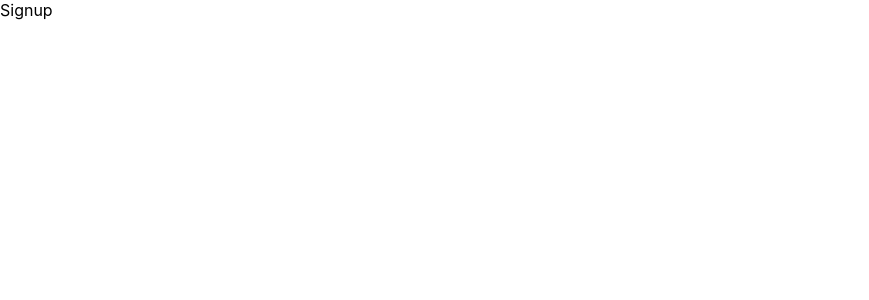
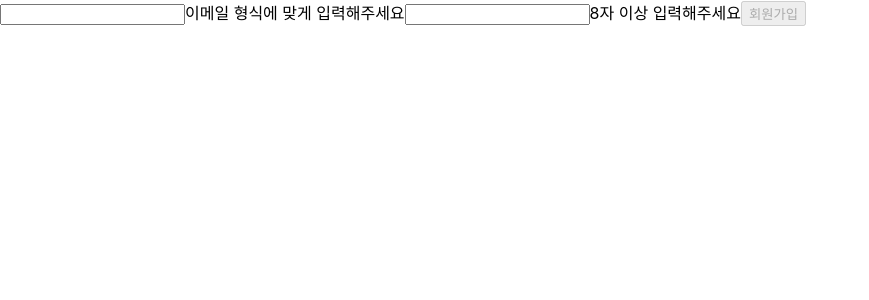
Before and after one commit to jihyun-Yun42/wanted-pre-onboarding-frontend, a React (Create React App) app: page /signup in a window 1280 px wide. Shown: the top 300 px of the page, without its empty margins (0-869 px from the left). Built offline with nearby package versions, Linux system fonts and the light colour scheme.

Commit message:
[feat] 회원가입기능 구현 #1

```diff
--- /dev/null
+++ b/src/hooks/useInput.jsx
@@ -0,0 +1,28 @@
+import { useState } from "react";
+import { emailValidTest, pwVaildTest } from "../utils/vaild";
+
+const useInput = () => {
+  const [user, setUser] = useState({
+    email: "",
+    password: "",
+  });
+
+  const [valid, setValid] = useState({
+    email: false,
+    password: false,
+  });
+
+  const changeInputHandler = (e) => {
+    const { name, value } = e.target;
+    setUser({ ...user, [name]: value });
+
+    if (name === "email") {
+      return setValid({ ...valid, email: emailValidTest(value) });
+    } else {
+      return setValid({ ...valid, password: pwVaildTest(value) });
+    }
+  };
+  return { changeInputHandler, valid, user };
+};
+
+export default useInput;
--- a/src/pages/Signup.jsx
+++ b/src/pages/Signup.jsx
@@ -1,7 +1,50 @@
-import React from "react";
+import api from "../api/axios";
+import { useNavigate } from "react-router-dom";
+import useInput from "../hooks/useInput";
 
 const Signup = () => {
-  return <div>Signup</div>;
+  const navigate = useNavigate();
+
+  const { changeInputHandler, valid, user } = useInput();
+
+  const submitFormHandler = async (e) => {
+    e.preventDefault();
+    if (valid.email && valid.password) {
+      try {
+        await api.post("/auth/signup", user);
+        navigate("/signin");
+      } catch {
+        alert("잠시후 다시 시도해주세요");
+      }
+    } else {
+      alert("아이디 또는 비밀번호를 다시 확인해주세요");
+    }
+  };
+
+  return (
+    <form onSubmit={submitFormHandler}>
+      <label htmlFor="">
+        <input
+          data-testid="email-input"
+          name="email"
+          value={user.email}
+          onChange={changeInputHandler}
+        />
+        {valid.email || <span>이메일 형식에 맞게 입력해주세요</span>}
+      </label>
+
+      <input
+        data-testid="password-input"
+        name="password"
+        value={user.password}
+        onChange={changeInputHandler}
+      />
+      {valid.password || <span>8자 이상 입력해주세요</span>}
+      <button data-testid="signup-button" disabled={!valid.email || !valid.password}>
+        회원가입
+      </button>
+    </form>
+  );
 };
 
 export default Signup;
```
